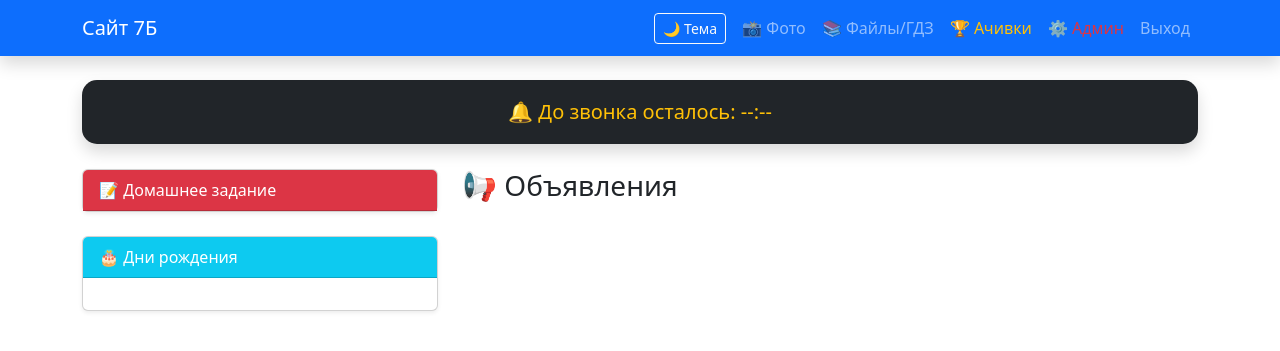
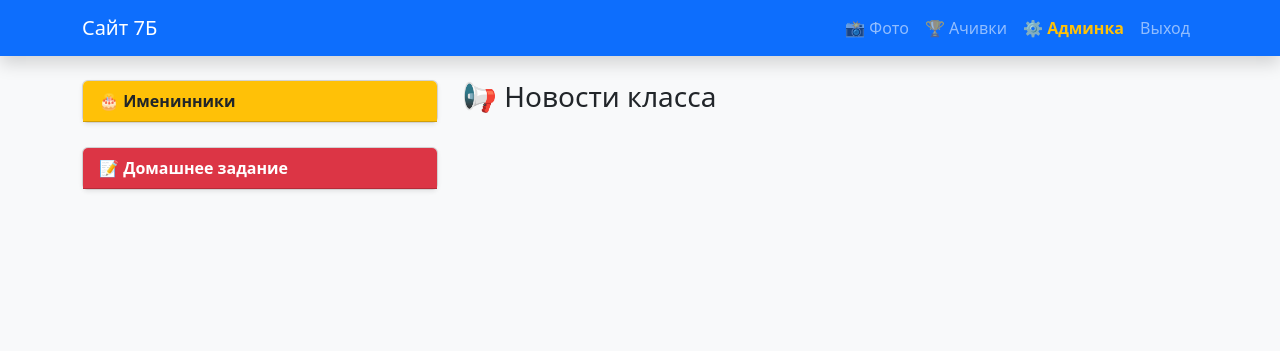
Before and after one commit to sasula878-gif/my-class-website, a Flask app: page / in a window 1280 px wide. Shown: the top 351 px of the page. Run offline with Flask 3, Linux system fonts and the light colour scheme; the visitor is signed in with stand-in values (Sample User, id 1); data comes from the database, SQL or seed files in the repository; data that the repository does not hold is empty.

Commit message:
Update index.html

```diff
--- a/templates/index.html
+++ b/templates/index.html
@@ -4,62 +4,52 @@
     <meta charset="UTF-8">
     <title>7Б Класс</title>
     <link href="https://cdn.jsdelivr.net/npm/bootstrap@5.3.0/dist/css/bootstrap.min.css" rel="stylesheet">
-    <style>
-        body.dark-mode { background-color: #121212; color: #e0e0e0; }
-        .dark-mode .card { background-color: #1e1e1e; color: #e0e0e0; border-color: #333; }
-        .dark-mode .navbar { background-color: #000 !important; }
-        .dark-mode .table { color: #e0e0e0; }
-        .timer-box { background: #212529; color: #ffc107; padding: 20px; border-radius: 15px; margin-bottom: 25px; text-align: center; }
-    </style>
 </head>
-<body>
+<body class="bg-light">
     <nav class="navbar navbar-expand-lg navbar-dark bg-primary mb-4 shadow">
         <div class="container">
-            <a class="navbar-brand" href="#">Сайт 7Б</a>
-            <button class="btn btn-outline-light btn-sm ms-auto me-2" onclick="toggleDarkMode()">🌙 Тема</button>
-            <div class="navbar-nav">
+            <a class="navbar-brand" href="/">Сайт 7Б</a>
+            <div class="navbar-nav ms-auto">
                 <a class="nav-link" href="/gallery">📸 Фото</a>
-                <a class="nav-link" href="/knowledge">📚 Файлы/ГДЗ</a>
-                <a class="nav-link text-warning" href="/achievements">🏆 Ачивки</a>
-                {% if role == 'admin' %} <a class="nav-link text-danger" href="/admin_panel">⚙️ Админ</a> {% endif %}
+                <a class="nav-link" href="/achievements">🏆 Ачивки</a>
+                {% if role in ['admin', 'teacher'] %}
+                <a class="nav-link text-warning fw-bold" href="/admin_panel">⚙️ Админка</a>
+                {% endif %}
                 <a class="nav-link" href="/logout">Выход</a>
             </div>
         </div>
     </nav>
 
     <div class="container">
-        <div class="timer-box shadow">
-            <h5 class="mb-0">🔔 До звонка осталось: <span id="countdown">--:--</span></h5>
-        </div>
-
         <div class="row">
             <div class="col-md-4">
                 <div class="card mb-4 shadow-sm">
-                    <div class="card-header bg-danger text-white">📝 Домашнее задание</div>
-                    <div class="card-body p-0">
-                        <ul class="list-group list-group-flush">
-                            {% for task in homework %}
-                            <li class="list-group-item">
-                                <strong>{{ task.subject }}:</strong> {{ task.task }} <br>
-                                <small class="text-danger">Срок: {{ task.deadline }}</small>
-                            </li>
-                            {% endfor %}
-                        </ul>
-                    </div>
+                    <div class="card-header bg-warning fw-bold">🎂 Именинники</div>
+                    <ul class="list-group list-group-flush">
+                        {% for bday in bdays %}
+                        <li class="list-group-item d-flex justify-content-between">
+                            <span>{{ bday.full_name }}</span>
+                            <small class="text-muted">{{ bday.birth_date }}</small>
+                        </li>
+                        {% endfor %}
+                    </ul>
                 </div>
 
                 <div class="card shadow-sm">
-                    <div class="card-header bg-info text-white">🎂 Дни рождения</div>
-                    <div class="card-body">
-                        {% for bday in birthdays %}
-                        <p class="mb-1">🎉 {{ bday.name }} — <b>{{ bday.date }}</b></p>
+                    <div class="card-header bg-danger text-white fw-bold">📝 Домашнее задание</div>
+                    <ul class="list-group list-group-flush">
+                        {% for h in homework %}
+                        <li class="list-group-item">
+                            <strong>{{ h.subject }}:</strong> {{ h.task }}<br>
+                            <small class="text-danger">Срок: {{ h.deadline }}</small>
+                        </li>
                         {% endfor %}
-                    </div>
+                    </ul>
                 </div>
             </div>
 
             <div class="col-md-8">
-                <h3>📢 Объявления</h3>
+                <h3 class="mb-3">📢 Новости класса</h3>
                 {% for post in posts %}
                 <div class="card mb-3 shadow-sm border-start border-4 border-primary">
                     <div class="card-body">
@@ -71,10 +61,5 @@
             </div>
         </div>
     </div>
-
-    <script>
-        function toggleDarkMode() { document.body.classList.toggle('dark-mode'); }
-        // Тот же код таймера, что и раньше... (вставь его сюда)
-    </script>
 </body>
 </html>
```
